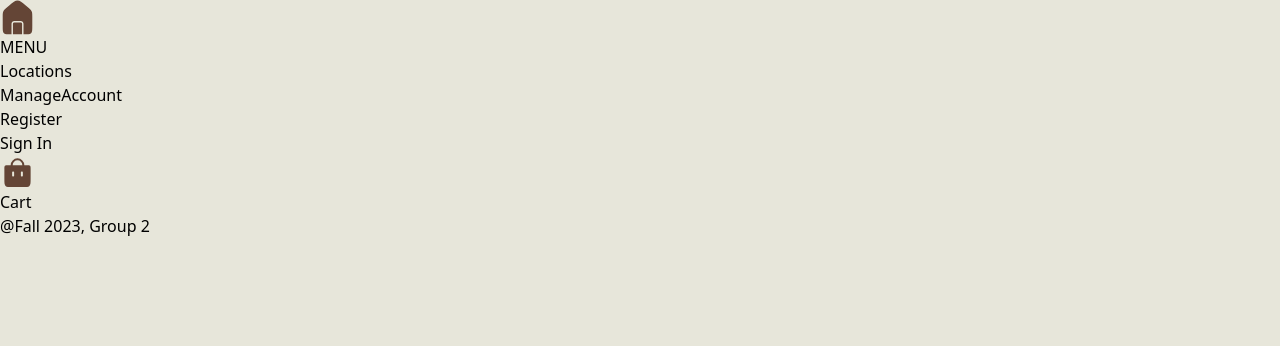
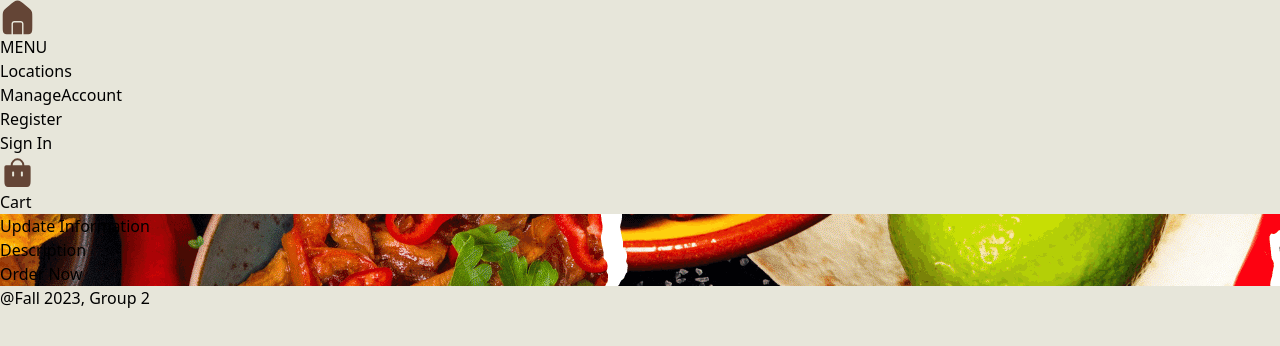
Before and after one commit to ujwal2003/DB-Team02-WebApp, a React (Vite) app in the folder client/: page /UpdateAccountInformation in a window 1280 px wide. Shown: the top 346 px of the page. Built offline with nearby package versions, Linux system fonts and the light colour scheme.

Commit message:
started developing update account information

```diff
--- a/client/src/App.jsx
+++ b/client/src/App.jsx
@@ -5,7 +5,7 @@ import Register from "./pages/Register";
 import SignIn from "./pages/signin";
 import ManageAccount from "./pages/ManageAccount";
 import UpdateAccountInformation from "./pages/UpdateAccountInformation";
-import UpdatePaymentInformation from "./pages/UpdatePaymentInformation";
+
 import './App.css';
 
 function App() {
@@ -19,7 +19,6 @@ function App() {
         <Route path="/SignIn" element={<SignIn />} />
         <Route path="/ManageAccount" element={<ManageAccount/>} />
         <Route path="/UpdateAccountInformation" element={<UpdateAccountInformation/>} />
-        <Route path="/UpdatePaymentInformation" element={<UpdatePaymentInformation/>} />
       </Route>
     </Routes>
     </>
--- a/client/src/pages/UpdateAccountInformation.jsx
+++ b/client/src/pages/UpdateAccountInformation.jsx
@@ -1,13 +1,24 @@
 import React, { useState } from "react";
-import HeroImage from "../assets/HeroImage.png";
+import AlternateImage from "../assets/alternate-mexican-food.png";
 import ManageAccount from "./ManageAccount";
 import { Link } from "react-router-dom";
 
 function UpdateAccountInformation(){
-    <div>
-        <h1>
-            Testing
-        </h1>
-    </div>
+    return (
+        <main className="relative h-screen bg-cover" style={{backgroundImage: `url(${AlternateImage})`}}>
+
+          {/*<div className="absolute inset-0 backdrop-blur-sm"></div>*/}
+
+          <div className="container mx-auto text-center relative flex items-center justify-center h-full">
+            <div className="bg-white py-14 px-40 bg-opacity-80">
+            <h1 className="text-7xl font-semibold text-[#05204A] mb-4">Update Information</h1>
+            <p className="text-xl text-[#05204A] mb-8">Description</p>
+
+            <Link to='/menu' className="bg-[#537D8D] px-4 py-2 text-white">Order Now</Link>
+            </div>
+          </div>
+
+        </main>
+      )
 }
 export default UpdateAccountInformation
```
